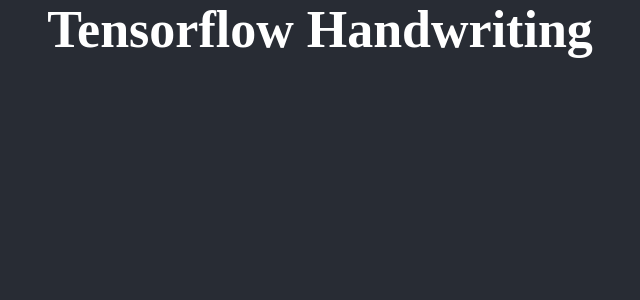
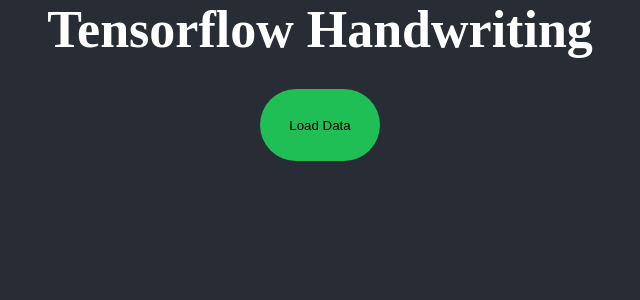
Before and after one commit to lavneeshjaggi/ReactMachineLearning, a React (Create React App) app: page /handwriting in a window 1280 px wide. Shown: the top 300 px of the page, without its empty margins (320-960 px from the left). Built offline with nearby package versions, Linux system fonts and the light colour scheme.

Commit message:
load data for handwriting predictor

```diff
--- a/src/pages/tensorflow handwriting/data.js
+++ b/src/pages/tensorflow handwriting/data.js
@@ -1,3 +1,5 @@
+import * as tf from '@tensorflow/tfjs';
+
 const IMAGE_SIZE = 784;
 const NUM_CLASSES = 10;
 const NUM_DATASET_ELEMENTS = 65000;
--- a/src/pages/tensorflow handwriting/tensorflow.handwriting.jsx
+++ b/src/pages/tensorflow handwriting/tensorflow.handwriting.jsx
@@ -1,12 +1,53 @@
 import React from 'react';
+import * as tf from '@tensorflow/tfjs';
+import * as tfvis from '@tensorflow/tfjs-vis';
+
+import {MnistData} from './data.js';
 
 import './tensorflow.handwriting.styles.scss';
 
 class TensorflowHandwriting extends React.Component {
     render() {
+        async function run() {
+            const data = new MnistData();
+            await data.load();
+            await showExamples(data);
+        }
+
+        // 1. LOAD THE DATA
+        async function showExamples(data) {
+            // Create a container in the visor
+            const surface =
+                tfvis.visor().surface({ name: 'Input Data Examples', tab: 'Input Data'});
+
+            // Get the examples
+            const examples = data.nextTestBatch(20);
+            const numExamples = examples.xs.shape[0];
+
+            // Create a canvas element to render each example
+            for (let i = 0; i < numExamples; i++) {
+                const imageTensor = tf.tidy(() => {
+                // Reshape the image to 28x28 px
+                return examples.xs
+                    .slice([i, 0], [1, examples.xs.shape[1]])
+                    .reshape([28, 28, 1]);
+                });
+
+                const canvas = document.createElement('canvas');
+                canvas.width = 28;
+                canvas.height = 28;
+                canvas.style = 'margin: 4px;';
+                await tf.browser.toPixels(imageTensor, canvas);
+                surface.drawArea.appendChild(canvas);
+
+                imageTensor.dispose();
+            }
+        }
+
         return (
-            <div classname="tensorflowhandwriting">
+            <div className="tensorflowhandwriting">
                 <h1>Tensorflow Handwriting</h1>
+                <button className="button" onClick={run}>Load Data</button>
             </div>
         )
     }
--- a/src/pages/tensorflow handwriting/tensorflow.handwriting.styles.scss
+++ b/src/pages/tensorflow handwriting/tensorflow.handwriting.styles.scss
@@ -0,0 +1,21 @@
+.tensorflowhandwriting {
+    align-items: center;
+    display: flex;
+    flex-direction: column;
+    margin: auto;
+
+    .button {
+        background-color: #20BF55;
+        border: none;
+        border-radius: 3rem;
+        height: 9vh;
+        margin-top: 30px;
+        width: 15vh;
+    }
+
+    .button:hover {
+        background-color: #f5d020;
+        border: none;
+        border-radius: 3rem;
+    }
+}
```
